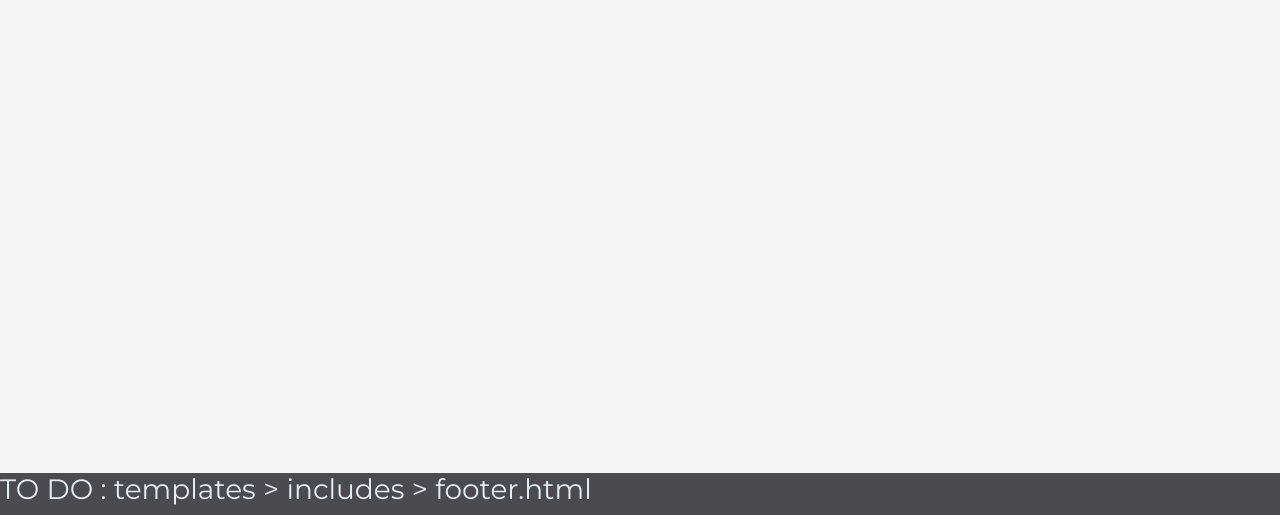
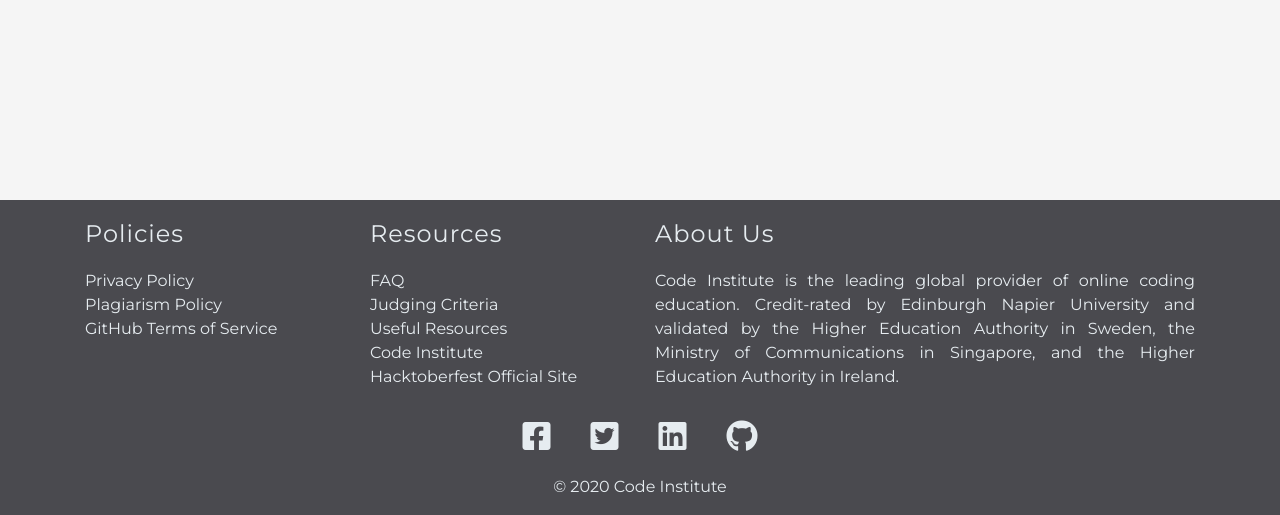
Before and after one commit to Code-Institute-Community/ci-hackathon-app, a Django app: page / in a window 1280 px wide. Shown: the part 285-800 px from the top of the page. Run offline with Django 3.2, Linux system fonts and the light colour scheme; some libraries are stand-ins or nearby versions.

Commit message:
#F01 Footer Content & Styling #53 (#74)

```diff
--- a/home/urls.py
+++ b/home/urls.py
@@ -2,5 +2,10 @@
 from . import views
 
 urlpatterns = [
-    path("", views.index, name="home")
+    path("", views.index, name="home"),
+    path("faq/", views.faq, name="faq"),
+    path("judging_criteria/", views.judging_criteria, name="judging_criteria"),
+    path("plagiarism_policy/", views.plagiarism_policy, name="plagiarism_policy"),
+    path("privacy_policy/", views.privacy_policy, name="privacy_policy"),
+    path("useful_resources/", views.useful_resources, name="useful_resources"),
 ]
--- a/home/views.py
+++ b/home/views.py
@@ -5,3 +5,33 @@
     """ A view to return the index page """
 
     return render(request, "home/index.html")
+
+
+def faq(request):
+    """ A view to return the FAQ page """
+
+    return render(request, "faq.html")
+
+
+def judging_criteria(request):
+    """ A view to return the Judging Criteria page """
+
+    return render(request, "judging-criteria.html")
+
+
+def plagiarism_policy(request):
+    """ A view to return the Plagiarism Policy page """
+
+    return render(request, "plagiarism-policy.html")
+
+
+def privacy_policy(request):
+    """ A view to return the Privacy Policy page """
+
+    return render(request, "privacy-policy.html")
+
+
+def useful_resources(request):
+    """ A view to return the Useful Resources page """
+
+    return render(request, "useful-resources.html")
--- a/static/css/style.css
+++ b/static/css/style.css
@@ -15,7 +15,8 @@
     --bg-grey: #F5F5F5;
 }
 
-html, body {
+html,
+body {
     height: 100%;
 }
 
@@ -25,6 +26,10 @@
     font-family: Montserrat, sans-serif;
     background-color: var(--bg-grey);
     color: var(--p-grey);
+}
+
+a:hover {
+    text-decoration: none;
 }
 
 /* NAVBAR */
@@ -73,6 +78,58 @@
     background-color: var(--p-grey);
 }
 
+footer h4 {
+    margin: 20px 0;
+    font-weight: 500;
+    letter-spacing: 1px;
+}
+
+footer p {
+    text-align: justify;
+}
+
+footer a:hover {
+    color: var(--p-orange);
+}
+
+footer ul {
+    padding: 0;
+    list-style: none;
+}
+
+footer ul li a {
+    color: var(--s-grey);
+}
+
+.github-wrapper {
+    display: flex;
+    justify-content: center;
+    margin: 15px 0;
+}
+
+.copyright-wrapper {
+    margin: 5px 0;
+    text-align: center;
+}
+
+.copyright-wrapper p {
+    text-align: center;
+}
+
+.copyright-wrapper a {
+    color: var(--s-grey);
+}
+
+.fab {
+    font-size: 200%;
+    margin: 0 20px;
+    color: var(--s-grey);
+    transition: transform .4s;
+}
+
+.fab:hover {
+    transform: scale(1.3);
+
 /* TEXT */
 .p-orange {
     color: var(--p-orange);
--- a/templates/includes/footer.html
+++ b/templates/includes/footer.html
@@ -1,2 +1,74 @@
-<!-- TO DO - help wanted -->
-<h3>TO DO : templates > includes > footer.html</h3>
+<div class="container">
+    <div class="row">
+        <div class="col-sm-6 col-md-3">
+            <h4>Policies</h4>
+            <ul>
+                <li>
+                    <!-- To link to own Privacy Policy page once built -->
+                    <a href="{% url 'privacy_policy' %}" target=" _blank">Privacy Policy</a>
+                </li>
+                <li>
+                    <!-- To link to own Plagiarism Policy page once built -->
+                    <a href="{% url 'plagiarism_policy' %}" target="_blank">Plagiarism Policy</a>
+                </li>
+                <li>
+                    <a href="https://docs.github.com/en/free-pro-team@latest/github/site-policy/github-terms-of-service"
+                        target="_blank">GitHub Terms of Service</a>
+                </li>
+            </ul>
+        </div>
+        <div class="col-sm-6 col-md-3">
+            <h4>
+                Resources
+            </h4>
+            <ul>
+                <li>
+                    <a href="{% url 'faq' %}">FAQ</a>
+                </li>
+                <li>
+                    <a href="{% url 'judging_criteria' %}">Judging Criteria</a>
+                </li>
+                <li>
+                    <a href="{% url 'useful_resources' %}">Useful Resources</a>
+                </li>
+                <li>
+                    <a href="https://codeinstitute.net/">Code Institute</a>
+                </li>
+                <li>
+                    <a href="https://hacktoberfest.digitalocean.com/" target="_blank">Hacktoberfest Official Site</a>
+                </li>
+            </ul>
+        </div>
+        <div class="col-md-6">
+            <h4>
+                About Us
+            </h4>
+            <p>
+                Code Institute is the leading global provider
+                of online coding education. Credit-rated by Edinburgh Napier University and validated by the Higher
+                Education Authority in Sweden, the Ministry of Communications in Singapore, and the Higher Education
+                Authority in Ireland.
+            </p>
+        </div>
+        <hr>
+        <div class="col github-wrapper">
+            <a href="https://www.facebook.com/Code.InstituteIRL/" target="_blank">
+                <i class="fab fa-facebook-square"></i>
+            </a>
+            <a href="https://twitter.com/codersinstitute" target="_blank">
+                <i class="fab fa-twitter-square"></i>
+            </a>
+            <a href="https://www.linkedin.com/school/code-institute/" target="_blank">
+                <i class="fab fa-linkedin"></i>
+            </a>
+            <a href="https://github.com/Code-Institute-Community/ci-hackathon-app" target="_blank">
+                <i class="fab fa-github"></i>
+            </a>
+        </div>
+    </div>
+    <div class="col copyright-wrapper">
+        <p>
+            <a href="https://codeinstitute.net/" target=" _blank">&copy; 2020 Code Institute</a>
+        </p>
+    </div>
+</div>
```
Also changed, not shown: templates/faq.html (added, +8 -0 lines), templates/judging-criteria.html (added, +8 -0 lines), templates/plagiarism-policy.html (added, +8 -0 lines), templates/privacy-policy.html (added, +8 -0 lines), templates/useful-resources.html (added, +8 -0 lines), 1 other file.
